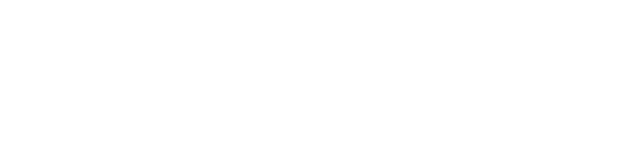
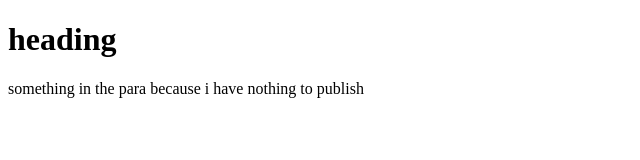
Before and after one commit to Chaand-p/coursera-test, a plain HTML site: page site/chandana.html in a window 1280 px wide. Shown: the whole page, without its empty margins (0-640 px from the left). Drawn offline with Linux system fonts and the light colour scheme.

Commit message:
Initial commit

```diff
--- a/site/chandana.html
+++ b/site/chandana.html
@@ -4,6 +4,7 @@
 	<title>hello coursera</title>
 </head>
 <body>
-
+<h1>heading</h1>
+<p>something in the para because i have nothing to publish</p>
 </body>
 </html>
```
Also changed, not shown: site/index.html (added, +10 -0 lines).
